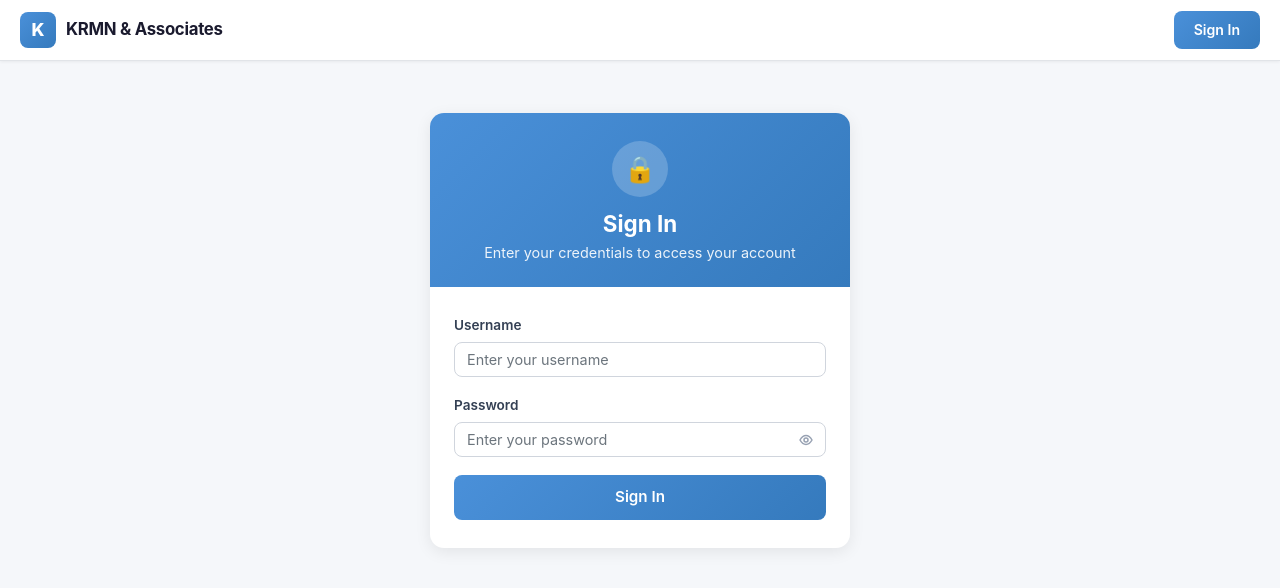
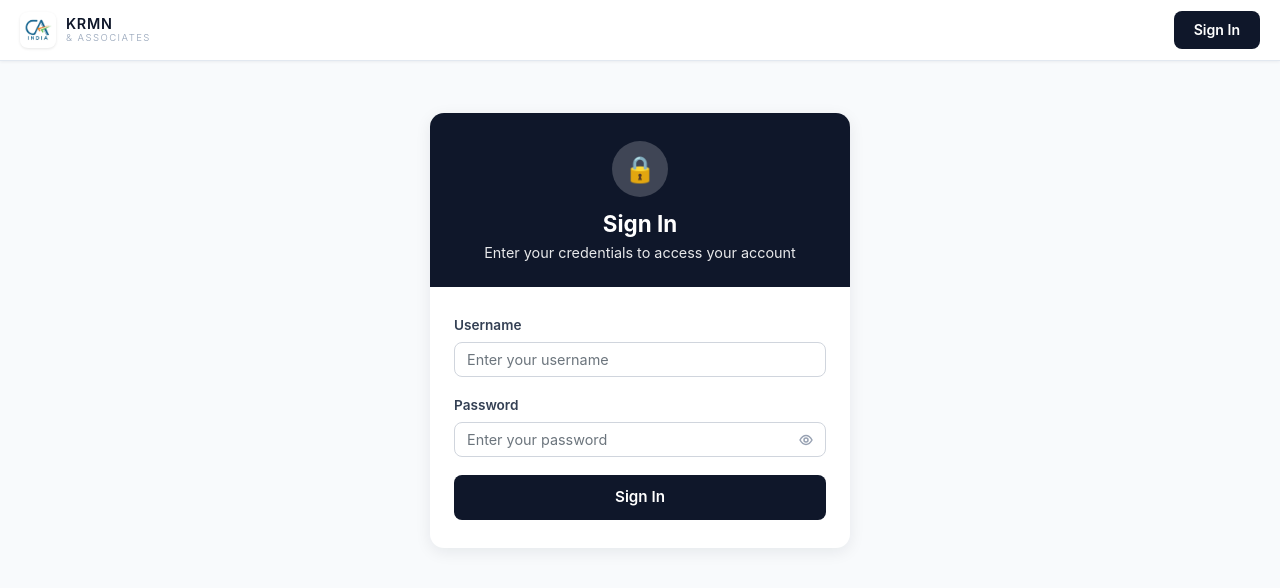
Before and after one commit to SrikanthNS/krmn-ui, a React app: page /app/login in a window 1280 px wide. Shown: the top 588 px of the page. Built offline with nearby package versions, Linux system fonts and the light colour scheme; a web font is replaced by a local one.

Commit message:
Feature flag sync, visualization & UI updates

```diff
--- a/src/App.css
+++ b/src/App.css
@@ -4,21 +4,22 @@
 
 /* ── CSS Variables ── */
 :root {
-  --primary: #4a90d9;
-  --primary-dark: #357abd;
-  --primary-light: #eef3fb;
-  --accent: #f0883e;
-  --bg: #f5f7fa;
+  --primary: #0f172a;
+  --primary-dark: #1e293b;
+  --primary-light: #f1f5f9;
+  --accent: #2563eb;
+  --accent-dark: #1d4ed8;
+  --bg: #f8fafc;
   --surface: #ffffff;
-  --text: #1a1a2e;
-  --text-secondary: #667085;
-  --border: #e1e4e8;
+  --text: #0f172a;
+  --text-secondary: #64748b;
+  --border: #e2e8f0;
   --radius: 10px;
-  --shadow-sm: 0 1px 3px rgba(0, 0, 0, 0.06);
-  --shadow-md: 0 4px 16px rgba(0, 0, 0, 0.08);
-  --shadow-lg: 0 8px 30px rgba(0, 0, 0, 0.12);
+  --shadow-sm: 0 1px 3px rgba(15, 23, 42, 0.06);
+  --shadow-md: 0 4px 16px rgba(15, 23, 42, 0.08);
+  --shadow-lg: 0 8px 30px rgba(15, 23, 42, 0.12);
   --transition: 0.2s ease;
-  --gradient: linear-gradient(135deg, #4a90d9 0%, #357abd 100%);
+  --gradient: linear-gradient(135deg, #0f172a 0%, #1e293b 100%);
 }
 
 /* ── Reset / Base ── */
@@ -55,6 +56,45 @@ a {
 
 .btn {
   box-shadow: none !important;
+}
+
+/* Bootstrap button overrides — match website navy theme */
+.btn-primary {
+  background-color: var(--primary);
+  border-color: var(--primary);
+}
+
+.btn-primary:hover,
+.btn-primary:focus {
+  background-color: var(--primary-dark);
+  border-color: var(--primary-dark);
+}
+
+.btn-outline-primary {
+  color: var(--primary);
+  border-color: var(--primary);
+}
+
+.btn-outline-primary:hover {
+  background-color: var(--primary);
+  border-color: var(--primary);
+  color: #fff;
+}
+
+/* Bootstrap checkbox/radio overrides */
+.form-check-input:checked {
+  background-color: var(--primary);
+  border-color: var(--primary);
+}
+
+.form-check-input:focus {
+  border-color: var(--primary);
+  box-shadow: 0 0 0 0.2rem rgba(15, 23, 42, 0.25);
+}
+
+.custom-control-input:checked ~ .custom-control-label::before {
+  background-color: var(--primary);
+  border-color: var(--primary);
 }
 
 /* ═══════════════════════════════════════════════════════════
@@ -95,24 +135,35 @@ a {
   flex-shrink: 0;
 }
 
-.brand-icon {
-  display: flex;
-  align-items: center;
-  justify-content: center;
+.brand-logo {
   width: 36px;
   height: 36px;
-  background: var(--gradient);
-  color: #fff;
-  font-weight: 800;
-  font-size: 1.1rem;
+  object-fit: contain;
   border-radius: 8px;
-}
-
-.brand-text {
-  font-weight: 700;
-  font-size: 1.05rem;
-  letter-spacing: -0.3px;
-  color: var(--text);
+  background: #fff;
+  box-shadow: 0 1px 3px rgba(0, 0, 0, 0.1);
+}
+
+.brand-text-group {
+  display: flex;
+  flex-direction: column;
+  line-height: 1;
+}
+
+.brand-name {
+  font-weight: 600;
+  font-size: 0.9rem;
+  letter-spacing: 0.05em;
+  color: var(--text);
+}
+
+.brand-sub {
+  font-size: 0.6rem;
+  letter-spacing: 0.15em;
+  text-transform: uppercase;
+  font-weight: 300;
+  color: var(--text-muted, #94a3b8);
+  margin-top: 2px;
 }
 
 /* Nav links */
@@ -165,7 +216,7 @@ a {
 
 .nav-menu-item:hover {
   background: var(--primary-light);
-  color: var(--primary);
+  color: var(--accent);
   text-decoration: none;
 }
 
@@ -221,13 +272,13 @@ a {
 }
 
 .nav-user-link {
-  color: var(--primary);
+  color: var(--accent);
   text-decoration: none;
   font-weight: 500;
 }
 
 .nav-user-link:hover {
-  color: var(--primary-dark);
+  color: var(--accent-dark);
   text-decoration: underline;
 }
 
@@ -240,7 +291,7 @@ a {
   display: inline-flex;
   align-items: center;
   padding: 8px 20px;
-  background: var(--gradient);
+  background: var(--primary);
   color: #fff;
   border-radius: 8px;
   font-weight: 600;
@@ -252,6 +303,7 @@ a {
 .btn-nav-login:hover {
   transform: translateY(-1px);
   box-shadow: var(--shadow-md);
+  background: var(--primary-dark);
   color: #fff;
   text-decoration: none;
 }
@@ -283,6 +335,17 @@ a {
   max-width: 1400px;
   margin: 0 auto;
   padding: 20px;
+  overflow-x: hidden;
+}
+
+@media (max-width: 576px) {
+  .app-main {
+    padding: 12px 8px;
+  }
+  .container-fluid.px-4 {
+    padding-left: 8px !important;
+    padding-right: 8px !important;
+  }
 }
 
 /* ═══════════════════════════════════════════════════════════
@@ -327,19 +390,20 @@ a {
   display: inline-flex;
   align-items: center;
   padding: 12px 28px;
-  background: var(--gradient);
+  background: var(--primary);
   color: #fff;
   font-weight: 600;
   font-size: 1rem;
   border-radius: 10px;
   text-decoration: none;
   transition: all var(--transition);
-  box-shadow: 0 4px 14px rgba(74, 144, 217, 0.35);
+  box-shadow: 0 4px 14px rgba(15, 23, 42, 0.25);
 }
 
 .btn-hero:hover {
   transform: translateY(-2px);
-  box-shadow: 0 6px 20px rgba(74, 144, 217, 0.45);
+  box-shadow: 0 6px 20px rgba(15, 23, 42, 0.35);
+  background: var(--primary-dark);
   color: #fff;
   text-decoration: none;
 }
@@ -372,7 +436,7 @@ a {
 .home-card:hover {
   transform: translateY(-4px);
   box-shadow: var(--shadow-lg);
-  border-color: var(--primary);
+  border-color: var(--accent);
   text-decoration: none;
   color: var(--text);
 }
@@ -439,10 +503,18 @@ a {
 }
 
 .auth-card-header {
-  background: var(--gradient);
+  background: var(--primary);
   color: #fff;
   text-align: center;
   padding: 28px 24px 24px;
+}
+
+.auth-card-header .back-link {
+  color: rgba(255, 255, 255, 0.7);
+}
+
+.auth-card-header .back-link:hover {
+  color: #fff;
 }
 
 .auth-card-header h2 {
@@ -496,8 +568,8 @@ a {
 }
 
 .auth-field .form-control:focus {
-  border-color: var(--primary);
-  box-shadow: 0 0 0 3px rgba(74, 144, 217, 0.15);
+  border-color: var(--accent);
+  box-shadow: 0 0 0 3px rgba(37, 99, 235, 0.15);
 }
 
 .auth-field .form-control.is-invalid {
@@ -566,7 +638,7 @@ a {
   width: 100%;
   padding: 11px 20px;
   margin-top: 8px;
-  background: var(--gradient);
+  background: var(--primary);
   color: #fff;
   border: none;
   border-radius: 8px;
@@ -578,7 +650,8 @@ a {
 
 .btn-auth-submit:hover:not(:disabled) {
   transform: translateY(-1px);
-  box-shadow: 0 4px 14px rgba(74, 144, 217, 0.35);
+  background: var(--primary-dark);
+  box-shadow: 0 4px 14px rgba(15, 23, 42, 0.25);
 }
 
 .btn-auth-submit:disabled {
@@ -592,13 +665,13 @@ a {
   align-items: center;
   font-size: 0.82rem;
   font-weight: 600;
-  color: var(--primary);
+  color: var(--accent);
   text-decoration: none;
   transition: color 0.15s;
 }
 
 .back-link:hover {
-  color: var(--primary-dark);
+  color: var(--accent-dark);
   text-decoration: none;
 }
 
@@ -645,8 +718,8 @@ a {
 }
 
 .search-bar .form-control:focus {
-  border-color: var(--primary);
-  box-shadow: 0 0 0 3px rgba(74, 144, 217, 0.12);
+  border-color: var(--accent);
+  box-shadow: 0 0 0 3px rgba(37, 99, 235, 0.12);
 }
 
 .search-bar .btn {
@@ -1345,8 +1418,8 @@ a {
 }
 
 .tf-field .form-control:focus {
-  border-color: var(--primary);
-  box-shadow: 0 0 0 3px rgba(74, 144, 217, 0.15);
+  border-color: var(--accent);
+  box-shadow: 0 0 0 3px rgba(37, 99, 235, 0.15);
 }
 
 .tf-field .form-control.is-invalid {
@@ -1479,14 +1552,14 @@ a {
 }
 
 .ms-dropdown-toggle.open {
-  border-color: var(--primary);
-  box-shadow: 0 0 0 3px rgba(74, 144, 217, 0.12);
+  border-color: var(--accent);
+  box-shadow: 0 0 0 3px rgba(37, 99, 235, 0.12);
   border-bottom-left-radius: 0;
   border-bottom-right-radius: 0;
 }
 
 .ms-dropdown-toggle.has-value {
-  border-color: var(--primary);
+  border-color: var(--accent);
   background: #f0f6ff;
 }
 
@@ -1513,14 +1586,14 @@ a {
 
 .ms-dropdown-toggle.open .ms-dropdown-arrow {
   transform: rotate(180deg);
-  color: var(--primary);
+  color: var(--accent);
 }
 
 .ms-dropdown-count {
   display: inline-flex;
   align-items: center;
   justify-content: center;
-  background: var(--primary);
+  background: var(--accent);
   color: #fff;
   font-size: 0.68rem;
   font-weight: 700;
@@ -1539,7 +1612,7 @@ a {
   right: 0;
   z-index: 1050;
   background: #fff;
-  border: 1px solid var(--primary);
+  border: 1px solid var(--accent);
   border-top: none;
   border-bottom-left-radius: 6px;
   border-bottom-right-radius: 6px;
@@ -1599,7 +1672,7 @@ a {
 }
 .ms-dropdown-item.checked {
   background: #e8f0fe;
-  border-left-color: var(--primary);
+  border-left-color: var(--accent);
 }
 .ms-dropdown-item.checked span {
   font-weight: 600;
@@ -1699,8 +1772,8 @@ a {
 }
 
 .ms-dropdown-search input:focus {
-  border-color: var(--primary);
-  box-shadow: 0 0 0 2px rgba(74, 144, 217, 0.12);
+  border-color: var(--accent);
+  box-shadow: 0 0 0 2px rgba(37, 99, 235, 0.12);
 }
 
 .ms-dropdown-no-match {
@@ -1741,8 +1814,8 @@ a {
 }
 
 .ss-toggle.open {
-  border-color: var(--primary);
-  box-shadow: 0 0 0 3px rgba(74, 144, 217, 0.15);
+  border-color: var(--accent);
+  box-shadow: 0 0 0 3px rgba(37, 99, 235, 0.15);
   border-bottom-left-radius: 0;
   border-bottom-right-radius: 0;
 }
@@ -1777,7 +1850,7 @@ a {
 
 .ss-toggle.open .ss-arrow {
   transform: rotate(180deg);
-  color: var(--primary);
+  color: var(--accent);
 }
 
 .ss-menu {
@@ -1787,7 +1860,7 @@ a {
   right: 0;
   z-index: 1050;
   background: #fff;
-  border: 1px solid var(--primary);
+  border: 1px solid var(--accent);
   border-top: none;
   border-bottom-left-radius: 8px;
   border-bottom-right-radius: 8px;
@@ -1815,8 +1888,8 @@ a {
 }
 
 .ss-search input:focus {
-  border-color: var(--primary);
-  box-shadow: 0 0 0 2px rgba(74, 144, 217, 0.12);
+  border-color: var(--accent);
+  box-shadow: 0 0 0 2px rgba(37, 99, 235, 0.12);
 }
 
 .ss-options {
@@ -1851,7 +1924,7 @@ a {
 
 .ss-option.selected {
   background: #e8f0fe;
-  border-left-color: var(--primary);
+  border-left-color: var(--accent);
   font-weight: 600;
   color: #1a5ea8;
 }
@@ -2205,10 +2278,11 @@ a {
 
 /* ── Dark Theme ── */
 [data-theme="dark"] {
-  --primary: #5b9fe0;
-  --primary-dark: #4a90d9;
+  --primary: #e2e8f0;
+  --primary-dark: #cbd5e1;
   --primary-light: #1e2a3a;
-  --accent: #f0883e;
+  --accent: #60a5fa;
+  --accent-dark: #3b82f6;
   --bg: #0d1117;
   --surface: #161b22;
   --text: #e6edf3;
@@ -2217,7 +2291,7 @@ a {
   --shadow-sm: 0 1px 3px rgba(0, 0, 0, 0.3);
   --shadow-md: 0 4px 16px rgba(0, 0, 0, 0.4);
   --shadow-lg: 0 8px 30px rgba(0, 0, 0, 0.5);
-  --gradient: linear-gradient(135deg, #5b9fe0 0%, #4a90d9 100%);
+  --gradient: linear-gradient(135deg, #1e293b 0%, #0f172a 100%);
 }
 
 [data-theme="dark"] .card {
@@ -2238,7 +2312,7 @@ a {
 
 [data-theme="dark"] .form-control:focus {
   background: #0d1117;
-  border-color: var(--primary);
+  border-color: var(--accent);
   color: var(--text);
 }
 
@@ -2281,8 +2355,8 @@ a {
 }
 
 [data-theme="dark"] .btn-outline-primary {
-  color: var(--primary);
-  border-color: var(--primary);
+  color: var(--accent);
+  border-color: var(--accent);
 }
 
 [data-theme="dark"] .btn-outline-secondary {
@@ -2342,8 +2416,8 @@ a {
 [data-theme="dark"]
   .custom-control-input:checked
   ~ .custom-control-label::before {
-  background-color: var(--primary);
-  border-color: var(--primary);
+  background-color: var(--accent);
+  border-color: var(--accent);
 }
 
 [data-theme="dark"] .dark-mode-option {
@@ -2351,7 +2425,7 @@ a {
 }
 
 [data-theme="dark"] .dark-mode-option:hover {
-  border-color: var(--primary);
+  border-color: var(--accent);
   background: rgba(88, 166, 255, 0.08);
 }
 
@@ -2424,7 +2498,7 @@ a {
 
 [data-theme="dark"] a:hover,
 [data-theme="dark"] .nav-menu-item:hover {
-  color: var(--primary) !important;
+  color: var(--accent) !important;
 }
 
 [data-theme="dark"] .list-group-item {
@@ -2481,7 +2555,7 @@ a {
 
 [data-theme="dark"] .page-link:hover {
   background: #1c2128;
-  color: var(--primary);
+  color: var(--accent);
 }
 
 [data-theme="dark"] .page-item.active .page-link {
@@ -3345,6 +3419,35 @@ a {
   .viz-filter-group .form-control-sm {
     min-width: auto;
   }
+  .viz-tabs {
+    overflow-x: auto;
+    -webkit-overflow-scrolling: touch;
+    gap: 0;
+  }
+  .viz-tab {
+    padding: 8px 12px;
+    font-size: 0.78rem;
+    white-space: nowrap;
+    flex-shrink: 0;
+  }
+  .viz-header {
+    flex-direction: column;
+    align-items: flex-start;
+    gap: 8px;
+  }
+  .viz-title {
+    font-size: 1.2rem;
+  }
+  .viz-chart-card {
+    padding: 14px 10px;
+    overflow-x: auto;
+  }
+  .viz-kpi-num {
+    font-size: 1.4rem;
+  }
+  .viz-kpi-card {
+    padding: 14px 10px;
+  }
 }
 
 /* Dark mode */
--- a/src/App.js
+++ b/src/App.js
@@ -7,6 +7,7 @@ import EventBus from "./common/EventBus";
 import Loader from "./components/Loader";
 import Login from "./components/Login";
 import { history } from "./helpers/history";
+import caLogo from "./assets/ca.png";
 import {
   logout,
   clearSessionMessage,
@@ -155,8 +156,11 @@ const App = () => {
         <nav className="app-navbar">
           <div className="app-navbar-inner">
             <Link to="/" className="app-brand">
-              <span className="brand-icon">K</span>
-              <span className="brand-text">KRMN & Associates</span>
+              <img src={caLogo} alt="KRMN logo" className="brand-logo" />
+              <div className="brand-text-group">
+                <span className="brand-name">KRMN</span>
+                <span className="brand-sub">& Associates</span>
+              </div>
             </Link>
 
             <button
```
Also changed, not shown: src/components/admin/FeatureFlags.js (+5 -5 lines), src/components/analytics/Visualization.js (+11 -11 lines), src/assets/ca.png (added).
